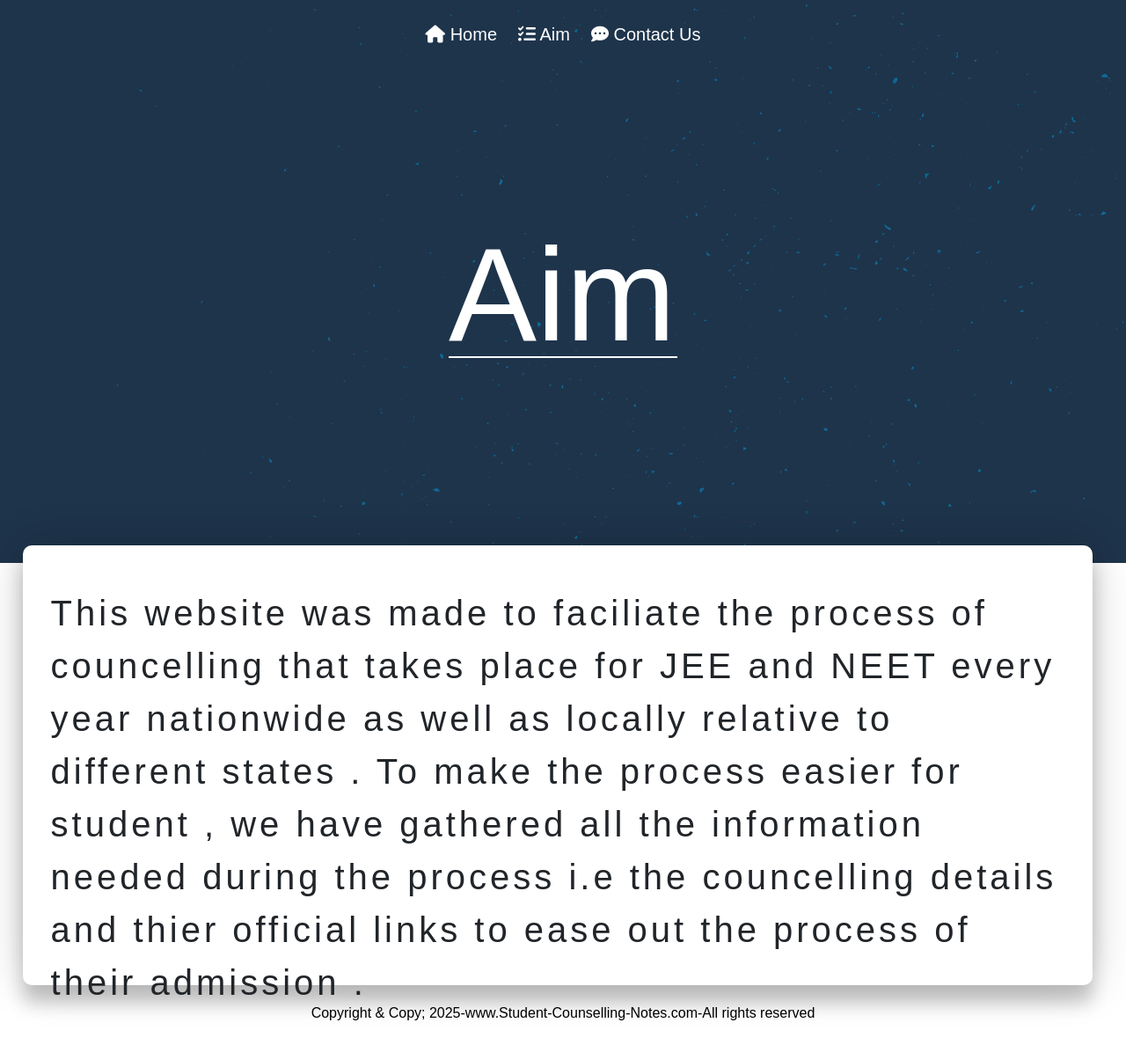
After one commit to rishabhverma-spec/hackthalon, a Node server app: page /aim in a window 1280 px wide. The commit adds this page. Shown: the whole page at 88% size. Run offline with Node 20, Linux system fonts and the light colour scheme; some libraries are stand-ins or nearby versions.

Commit message:
aim-page

```diff
--- a/index.js
+++ b/index.js
@@ -1,10 +1,13 @@
-var express = require('express');
-var app = express();
-app.set('view engine', 'ejs');
-app.set('views','./views');
-app.use(express.static("views/static"));
-app.get('/', function(req, res){
-   res.render("home");
-});
-console.log("Server Started on port 8080");
-app.listen(8080);
+var express = require('express')
+var app = express()
+app.set('view engine', 'ejs')
+app.set('views', './views')
+app.use(express.static('views/static'))
+app.get('/', function (req, res) {
+  res.render('home')
+})
+app.get('/aim', function (req, res) {
+  res.render('aim')
+})
+console.log('Server Started on port 8080')
+app.listen(8080)
--- /dev/null
+++ b/views/aim.ejs
@@ -0,0 +1,64 @@
+<!DOCTYPE html>
+<html>
+
+<head>
+    <title>U.I.E.T</title>
+    <meta charset="utf-8">
+    <meta name="viewport" content="width=device-width, initial-scale=1">
+    <link rel="stylesheet" href="https://maxcdn.bootstrapcdn.com/bootstrap/4.5.2/css/bootstrap.min.css" />
+    <link rel="stylesheet" type="text/css" href="./css/aim.css">
+    <script src="https://ajax.googleapis.com/ajax/libs/jquery/3.5.1/jquery.min.js"></script>
+    <script src="https://cdnjs.cloudflare.com/ajax/libs/popper.js/1.16.0/umd/popper.min.js"></script>
+    <script src="https://maxcdn.bootstrapcdn.com/bootstrap/4.5.2/js/bootstrap.min.js"></script>
+    <script src='https://kit.fontawesome.com/a076d05399.js' crossorigin='anonymous'></script>
+</head>
+
+<body>
+    <!--Navigation Bar-->
+    <nav class="navbar navbar-expand-sm navbar-light fixed-top py-2 m-2 navigationBar">
+        <button class="navbar-toggler" type="button" data-toggle="collapse" data-target="#collapsibleNavbar">
+            <span class="navbar-toggler-icon"></span>
+        </button>
+        <div class="collapse navbar-collapse" id="collapsibleNavbar">
+            <ul class="navbar-nav m-auto  navigationBarItems">
+                <li class="nav-item active mr-2">
+                    <a class="nav-link" href="#"><i class='fas fa-home'></i> Home </a>
+                </li>
+                <li class="nav-item active">
+                    <a class="nav-link" href="#"><i class='fas fa-tasks'></i> Aim </a>
+                </li>
+                <li class="nav-item active ml-2">
+                    <a class="nav-link" href="#"><i class='fas fa-comment-dots'></i> Contact Us </a>
+                </li>
+            </ul>
+        </div>
+    </nav>
+    <!-- /Navigation Bar -->
+
+    <!-- Welcome Image -->
+    <section class="aim">
+        <div class="aim-image">
+            <div class = "aim-header">
+                <h2>Aim</h2>
+                <div class="aim-line"></div>
+            </div>
+        </div>
+    </section>
+    <!-- /Welcome Image -->
+
+
+    <!-- IIT/JEE Cards -->
+    <div class="jee-neet-container">
+        <div class="jee-neet">
+            <p class="jee-neet-heading">This website was made to faciliate the process of councelling that takes place for JEE and NEET every year nationwide as well as locally relative to different states . To make the process easier for student , we have gathered all the information needed during the process i.e the councelling details and thier official links to ease out the process of their admission . </p>
+        </div>
+    </div>
+    <!-- /IIT/JEE Cards -->
+    <!-- Footer -->
+    <div class="footer">
+        <p>Copyright & Copy; 2025-www.Student-Counselling-Notes.com-All rights reserved</p>
+    </div>
+    <!-- /Footer -->
+</body>
+
+</html>
--- a/views/home.ejs
+++ b/views/home.ejs
@@ -22,10 +22,10 @@
         <div class="collapse navbar-collapse" id="collapsibleNavbar">
             <ul class="navbar-nav m-auto  navigationBarItems">
                 <li class="nav-item active mr-2">
-                    <a class="nav-link" href="#"><i class='fas fa-home'></i> Home </a>
+                    <a class="nav-link" href="/"><i class='fas fa-home'></i> Home </a>
                 </li>
                 <li class="nav-item active">
-                    <a class="nav-link" href="#"><i class='fas fa-tasks'></i> Aim </a>
+                    <a class="nav-link" href="/aim"><i class='fas fa-tasks'></i> Aim </a>
                 </li>
                 <!--
               <li class="nav-item active">
--- /dev/null
+++ b/views/static/css/aim.css
@@ -0,0 +1,203 @@
+* {
+    margin: 0;
+    padding: 0;
+    box-sizing: border-box;
+}
+
+body {
+    font-family: "Poppins", sans-serif;
+    min-height: 100vh;
+    /* display:flex;
+    align-items: center;
+    justify-content: center; */
+    perspective: 1000px;
+}
+
+/****************/
+/*NAVIGATION BAR*/
+/****************/
+
+.navigationBar {
+    border-radius: 10px;
+    background-color: rgba(161, 63, 112, 0.0) !important;
+    /*border:3px solid rgba(108,196,190,1);*/
+}
+
+li a {
+    /* color:rgba(253, 98, 175,1) !important;*/
+    color: white !important;
+    font-size: 20px;
+    transition: all .1s ease-in-out;
+}
+
+li a:hover {
+    color: white !important;
+    /* box-shadow: 1px 1px 2px 0 #888888;*/
+    transform: scale(1.1);
+    border-radius: 10px;
+}
+/*****************/
+/*/NAVIGATION BAR*/
+/*****************/
+
+/***************/
+/*IIT/JEE Cards*/
+/***************/
+.jee-neet-container {
+    background: white;
+    display: flex;
+    justify-content: center;
+    height: 500px;
+}
+
+
+.jee-neet {
+    display: flex;
+    justify-content: center;
+    flex-direction: column;
+    align-items: center;
+    background: white;
+    width: 95vw;
+    height: inherit;
+    padding: 40px 0px 40px 0px;
+    border-radius: 10px 10px 10px 10px;
+    z-index: 1;
+    position: absolute;
+    inset: 620px 2vw 0 2vw;
+    box-shadow: 0 20px 20px rgba(0, 0, 0, 0.2), 0px 0px 50px rgba(0, 0, 0, 0.2);
+}
+
+.jee-neet-heading {
+    margin: 0 auto;
+    padding: 2rem;
+    letter-spacing: .1em;
+    height: 100%;
+    width: 100%;
+    margin: 0 0 50px 0px;
+    font-size: 40px;
+}
+
+/* The typing effect */
+@keyframes typing {
+  from { width: 0 }
+  /*to { width: 100% }*/
+}
+
+/* The typewriter cursor effect */
+@keyframes blink-caret {
+  from, to { border-color: transparent }
+  100% { border-color: orange; }
+}
+
+.cards-jee-neet {
+    width: 80vw;
+    margin: 0 0 50px 0;
+    display: flex;
+    justify-content: center;
+    align-items: center;
+}
+
+.card-jee-neet {
+    display: flex;
+    flex-direction: column;
+    background: white;
+    transform-style: preserve-3d;
+    height: 550px;
+    width: 400px;
+    border-radius: 30px;
+    padding: 20px 0 0 20px;
+    margin: 0 30px 0 30px;
+    box-shadow: 0 20px 20px rgba(0, 0, 0, 0.2), 0px 0px 50px rgba(0, 0, 0, 0.2);
+}
+
+
+/****************/
+/*/IIT/JEE Cards*/
+/****************/
+
+/********/
+/*Footer*/
+/********/
+.footer {
+    display: flex;
+    justify-content: center;
+    align-items: center;
+}
+
+.footer p {
+    height: 5vh;
+    width: 95vw;
+    /*background: grey;*/
+    border-radius: 10px;
+    display: flex;
+    justify-content: center;
+    color: black;
+}
+
+/*********/
+/*/Footer*/
+/*********/
+
+/*********/
+/*Aim Changes*/
+/*********/
+
+.aim{
+    height: 40rem;
+    width: 100vw;
+}
+
+.aim-image{
+    background-image: url("../images/aim.png");
+    height: 100%;
+    width: 100%;
+    display: flex;
+    justify-content: center;
+    align-items: center;
+}
+
+.aim-header{
+    color: white;
+    text-transform: capitalize;
+    position: relative;
+    width: 260px;
+    height: 150px;
+}
+
+.aim-header h2{
+    font-size: 150px;
+    animation: aim-movement 0.6s ease-out ;
+    position: absolute;
+    top: 0;
+    left: 0;
+}
+
+.aim-line{
+    height: 2px;
+    background-color: white;
+    margin-top: 10rem;
+    width: 100%;
+}
+@keyframes aim-movement {
+    0%{
+        opacity: 0;
+        top : 140px
+    }
+    25%{
+        opacity: 0;
+        top: 100px
+    }
+    60%{
+        opacity: 0;
+        top : 50px;
+    }
+
+    75%{
+        opacity: 0.5;
+        top: 25px;
+    }
+    100%{
+        opacity: 1;
+        top:0px;
+    }
+}
```
Also changed, not shown: views/static/js/home.js (+8 -8 lines), views/static/images/aim.png (added), 1 other file.
